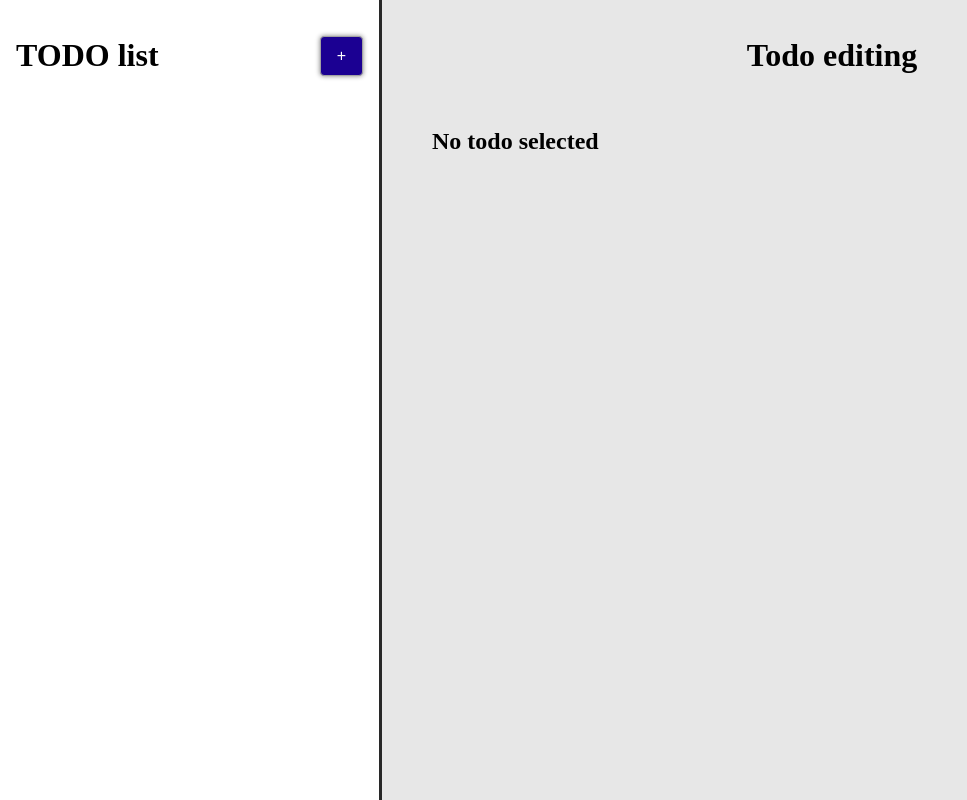
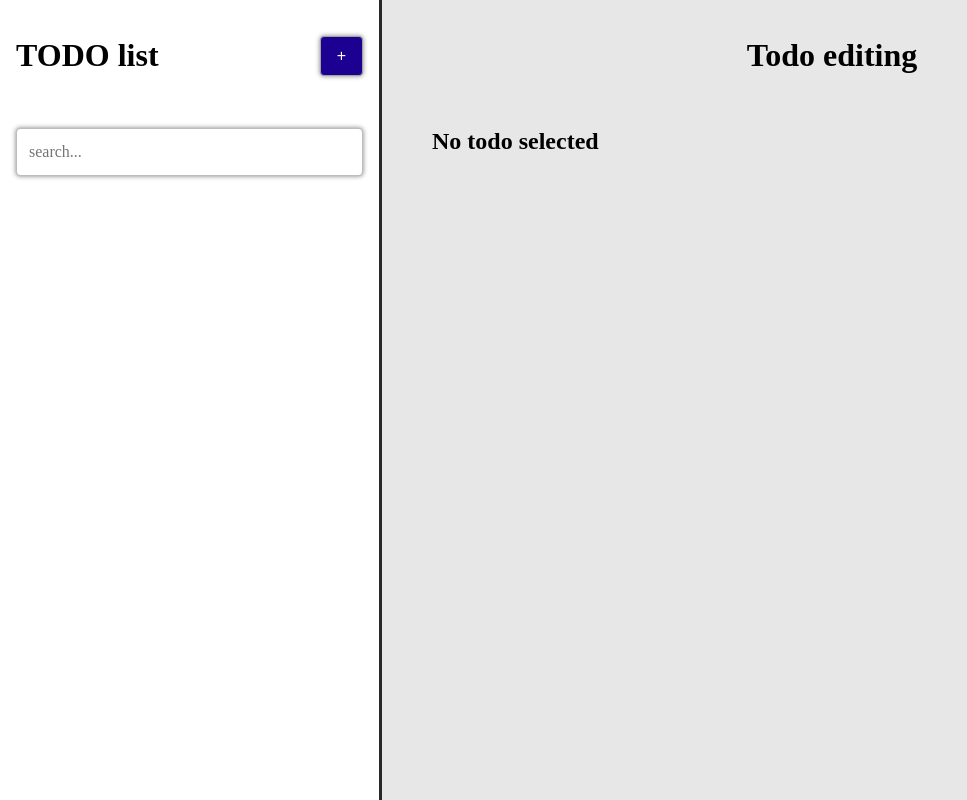
Before and after one commit to Doomsdhg/todo, a React (Create React App) app: page / in a window 1280 px wide. Shown: the whole page, without its empty margins (0-967 px from the left). Built offline with nearby package versions, Linux system fonts and the light colour scheme; a web font is replaced by a local one.

Commit message:
TODO-7: name-search implemented (#8)

```diff
--- a/src/components/TodoList/TodoList.scss
+++ b/src/components/TodoList/TodoList.scss
@@ -17,6 +17,14 @@
         scrollbar-width: thin;
         background-color: white;
 
+        .search-bar-container {
+            margin: 1rem;
+            width: calc(100% - 2rem);
+
+            input {
+                width: 100%;
+            }
+        }
         .todos-header{
             padding: 1rem;
             display: flex;
@@ -30,13 +38,13 @@
 
         .adding-panel{
             width: 100%;
-            padding: 1rem;
             margin-bottom: 2rem;
 
             .adding-panel__form {
                 display: flex;
                 input {
-                    width: calc(100% - 1.6rem - 2rem - 4rem)
+                    margin-left: 1rem;
+                    width: calc(100% - 2rem - 4rem)
                 }
             }
             .adding-panel__adding-button {
--- a/src/components/TodoList/TodoList.tsx
+++ b/src/components/TodoList/TodoList.tsx
@@ -9,10 +9,12 @@ const TodoList: FC = function(){
   const [displayAddingPanel, setDisplayAddingPanel] = useState<boolean>(Constants.GENERAL.FALSE);
   const [todoNameInput, setTodoNameInput] = useState<string>(Constants.GENERAL.EMPTY_STRING);
   const [displayValidationError,  setDisplayValidationError] = useState<boolean>(Constants.GENERAL.FALSE);
+  const [searchQuery, setSearchQuery] = useState<string>(Constants.GENERAL.EMPTY_STRING);
   const {todosArray, setTodosArray} = useContext(TodosArrayContext);
 
   const renderTodosCards = function(): ReactElement<TodoItemCardProps>[] {
-    return todosArray.map((item, index) => {
+    return filterTodos()
+    .map((item, index) => {
       return <TodoItemCard
       key={item.name + String(index)}
       name={item.name}
@@ -45,13 +47,18 @@ const TodoList: FC = function(){
     setTodosArray(newTodosArray);
   }
 
+  const filterTodos = () => {
+    return todosArray.filter((todo: Todo) => {
+      return todo.name.includes(searchQuery);
+    });
+  }
+
   const mouseDragHandler = (e: MouseEvent) => {
     const resizableElement = document.getElementById('todo-list-container');
     resizableElement!.style['width'] = `${e.screenX}px`;
   }
 
   const startDragHandler = (e: React.MouseEvent) => {
-    console.log(e);
     document.addEventListener('mouseup', finishDragHandler)
     document.addEventListener('mousemove', mouseDragHandler);
   }
@@ -60,11 +67,16 @@ const TodoList: FC = function(){
     document.removeEventListener('mousemove', mouseDragHandler);
   }
 
+  const searchbarChangeHandler = (query: string) => {
+    setSearchQuery(query);
+  }
+
   const renderAddingPanel = () => {
     return displayAddingPanel ?
     <div className="adding-panel">
       <form className="adding-panel__form">
-        <input type="text" onChange={(e: ChangeEvent<HTMLInputElement>) => todoInputHandler(e)}>
+        <input type="text" placeholder="todo name"
+        onChange={(e: ChangeEvent<HTMLInputElement>) => todoInputHandler(e)}>
         </input>
         <button className="adding-panel__adding-button"
         onClick={() => handleAddingTodo()}>
@@ -90,6 +102,13 @@ const TodoList: FC = function(){
           <h1>TODO list</h1>
           <button className="todos-header__toggle-adding-panel-button" onClick={() => toggleAddingPanel()}>+</button>
         </div>
+        <div className="search-bar-container">
+          <form className="search-bar__form">
+            <input type="text" placeholder="search..."
+            onChange={(e: ChangeEvent<HTMLInputElement>) => searchbarChangeHandler(e.target.value)}>
+            </input>
+          </form>
+        </div>
         {renderAddingPanel()}
         {renderValidationError()}
         {renderTodosCards()}
```
